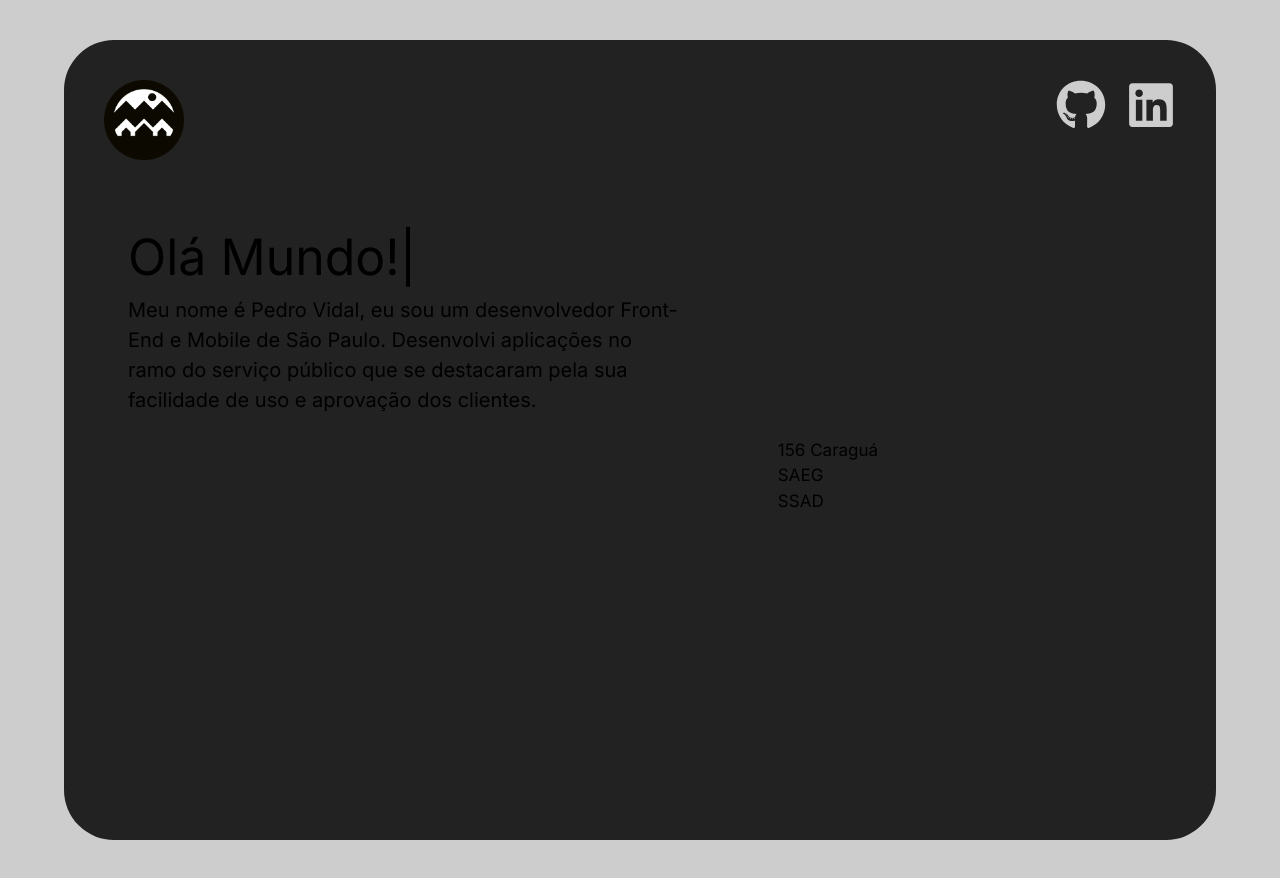
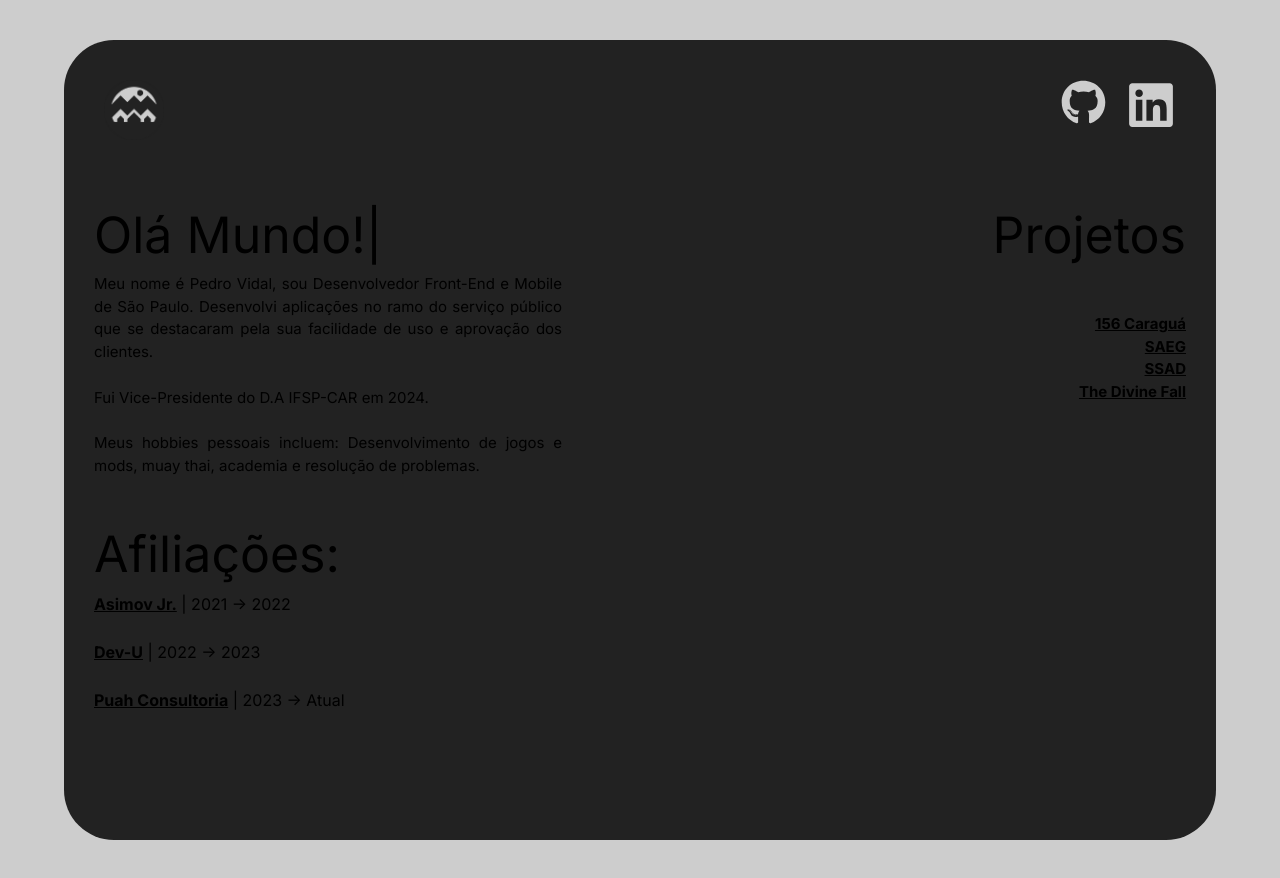
Before and after one commit to PedroVidal27/react-portfolio, a Next.js app: page / in a window 1280 px wide. Built offline with nearby package versions, Linux system fonts and the light colour scheme.

Commit message:
:sparkles: setup page transition

```diff
--- a/src/app/hook/useDimensions.ts
+++ b/src/app/hook/useDimensions.ts
@@ -1,7 +1,52 @@
 "use client";
-import { useState, useEffect, SetStateAction } from "react";
+import { useState, useEffect } from "react";
+
+const getWindowDimensions = () => {
+  const { innerWidth: width, innerHeight: height } = window;
+  return {
+    width,
+    height,
+  };
+};
 
 export default function useDimensions() {
+  const [windowDimensions, setWindowDimensions] = useState(getWindowDimensions());
+
+  useEffect(() => {
+    const handleResize = () => {
+      setWindowDimensions(getWindowDimensions());
+    };
+
+    window.addEventListener("resize", handleResize);
+    return () => window.removeEventListener("resize", handleResize);
+  }, []);
+
+  const isSmallDevice = () => {
+    const { width } = windowDimensions;
+    return width <= 675;
+  };
+
+  const isMediumDevice = () => {
+    const { width } = windowDimensions;
+    return width > 675 && width < 1450;
+  };
+
+  const isLargeDevice = () => {
+    const { width } = windowDimensions;
+    return width >= 1450;
+  };
+
+  const setSizeByScreen = (smallScreen: number, mediumScreen: number, largeScreen: number) => {
+    const { width } = windowDimensions;
+    if (width <= 675) {
+      return smallScreen;
+    }
+    if (width > 675 && width < 1450) {
+      return mediumScreen;
+    }
+    return largeScreen;
+  };
+
   return {
     setSizeByScreen,
     isSmallDevice,
@@ -9,65 +54,3 @@ export default function useDimensions() {
     isLargeDevice,
   };
 }
-
-export const isSmallDevice = () => {
-  const { innerWidth: width, innerHeight: height } = window;
-  // Determinar a classe de tamanho com base na largura e altura da tela em pixels
-  if (width <= 675) {
-    return true;
-  }
-};
-
-export const isMediumDevice = () => {
-  const { innerWidth: width, innerHeight: height } = window;
-  if (width > 675 && width < 1450) {
-    //411
-    return true;
-  }
-
-  return false;
-};
-
-export const isLargeDevice = () => {
-  const { innerWidth: width, innerHeight: height } = window;
-  if (width >= 1450) {
-    return true;
-  }
-  return false;
-};
-export const setSizeByScreen = (
-  smallScreen: number,
-  mediumScreen: number,
-  largeScreen: number
-) => {
-  const getWindowDimensions = () => {
-    const { innerWidth: width, innerHeight: height } = window;
-    return {
-      width,
-      height,
-    };
-  };
-  const [windowDimensions, setWindowDimensions] = useState<
-    { width: number; height: number } | undefined
-  >(undefined);
-
-  useEffect(() => {
-    setWindowDimensions(getWindowDimensions());
-    function handleResize() {
-      setWindowDimensions(getWindowDimensions());
-    }
-
-    window.addEventListener("resize", handleResize);
-    return () => window.removeEventListener("resize", handleResize);
-  }, []);
-
-  if (!windowDimensions) return;
-  if (windowDimensions.width <= 675) {
-    return smallScreen;
-  }
-  if (windowDimensions.width > 675 && windowDimensions.width < 1450) {
-    return mediumScreen;
-  }
-
-  return largeScreen;
-};
--- a/src/app/page.tsx
+++ b/src/app/page.tsx
@@ -1,4 +1,5 @@
 "use client";
+import { ReactNode, useState } from "react";
 import Typewritter from "./components/typing";
 import useDimensions from "./hook/useDimensions";
 import "./styles.css";
@@ -7,41 +8,235 @@ import { FaGithub, FaLinkedin } from "react-icons/fa";
 
 export default function Home() {
   const { setSizeByScreen, isLargeDevice } = useDimensions();
+  const [isFadingOut, setIsFadingOut] = useState(false);
+  const [content, setContent] = useState<ReactNode | undefined>(undefined);
+
+  const divineFall = () => {
+    return (
+      <div>
+        <h1 className="whitespace-nowrap" style={{ fontSize: "2rem" }}>
+          The Divine Fall
+        </h1>
+        <p className="text-justify" style={{ fontSize: "1rem" }}>
+          O desenvolvimento de The Divine Fall foi meu primeiro contato com
+          GameJams, tive a oportunidade de trabalhar ao lado de meus colegas da
+          DEV-U para desenvolver esse trabalho. O código, infelizmente está
+          perdido no limbo do tempo, mas continuo creditado sob o nome Schultz0.
+          Minha principal contribuição para o projeto foi no Level Design e
+          história.
+        </p>
+        <a>itch.io</a>
+      </div>
+    );
+  };
+
+  const saeg = (
+    <div>
+      <h1
+        className="whitespace-nowrap"
+        style={{ fontSize: setSizeByScreen(30, 50, 75) }}
+      >
+        New Content Here!
+      </h1>
+      <p
+        className="text-justify"
+        style={{ fontSize: setSizeByScreen(13, 15, 17) }}
+      >
+        This is the new content that appears after the fade-out animation.
+      </p>
+    </div>
+  );
+
+  const caragua = (
+    <div>
+      <h1
+        className="whitespace-nowrap"
+        style={{ fontSize: setSizeByScreen(30, 50, 75) }}
+      >
+        New Content Here!
+      </h1>
+      <p
+        className="text-justify"
+        style={{ fontSize: setSizeByScreen(13, 15, 17) }}
+      >
+        This is the new content that appears after the fade-out animation.
+      </p>
+    </div>
+  );
+
+  const ssad = (
+    <div>
+      <h1
+        className="whitespace-nowrap"
+        style={{ fontSize: setSizeByScreen(30, 50, 75) }}
+      >
+        New Content Here!
+      </h1>
+      <p
+        className="text-justify"
+        style={{ fontSize: setSizeByScreen(13, 15, 17) }}
+      >
+        This is the new content that appears after the fade-out animation.
+      </p>
+    </div>
+  );
+
+  const handleClick = (newContent: ReactNode | undefined) => {
+    setIsFadingOut(true);
+    setTimeout(() => {
+      setIsFadingOut(false);
+      setContent(newContent);
+    }, 1000);
+  };
 
   return (
     <main className="flex flex-col items-center justify-center">
       <section className="flex flex-col my-10 w-[90vw] h-[800px] pb-12 rounded-[50px] bg-[#222222]">
         <nav className="flex flex-row h-20 mt-10 w-full">
           <div className="ml-10 flex w-full justify-start">
-            <img src={logo.src} />
+            <img
+              style={{
+                width: setSizeByScreen(50, 60, 90),
+                height: setSizeByScreen(50, 60, 90),
+              }}
+              src={logo.src}
+            />
           </div>
           <div className="flex w-full justify-end gap-5 mr-10 text-[#CDCDCD]">
             <a>
-              <FaGithub size={setSizeByScreen(25, 50, 75)} />
+              <FaGithub size={setSizeByScreen(40, 45, 75)} />
             </a>
             <a>
-              <FaLinkedin size={setSizeByScreen(25, 50, 80)} />
+              <FaLinkedin size={setSizeByScreen(45, 50, 80)} />
             </a>
           </div>
         </nav>
-        <div className="flex flex-row w-full h-full mx-16">
+        <div className="flex flex-row w-full h-full">
           <div
-            style={{ paddingTop: setSizeByScreen(55, 60, 100) }}
-            className="flex flex-col w-full h-full"
+            style={{
+              paddingTop: setSizeByScreen(40, 50, 70),
+              marginLeft: setSizeByScreen(20, 30, 75),
+            }}
+            className={`flex flex-col w-[75%] h-full ${
+              isFadingOut ? "fade-out" : "fade-in"
+            }`}
           >
-            <h1 style={{ fontSize: setSizeByScreen(55, 50, 75) }}>
-              <Typewritter text={"Olá Mundo!"} delay={80} />
+            {content ? (
+              content
+            ) : (
+              <>
+                <h1
+                  className="w-[10vw] whitespace-nowrap"
+                  style={{ fontSize: setSizeByScreen(30, 50, 75) }}
+                >
+                  <Typewritter text={"Olá Mundo!"} delay={80} />
+                </h1>
+                <p
+                  className="text-justify"
+                  style={{ fontSize: setSizeByScreen(13, 15, 17) }}
+                >
+                  Meu nome é Pedro Vidal, sou Desenvolvedor Front-End e Mobile
+                  de São Paulo. Desenvolvi aplicações no ramo do serviço público
+                  que se destacaram pela sua facilidade de uso e aprovação dos
+                  clientes.
+                </p>
+                &nbsp;
+                <div
+                  className="text-justify"
+                  style={{ fontSize: setSizeByScreen(13, 15, 17) }}
+                >
+                  <p>Fui Vice-Presidente do D.A IFSP-CAR em 2024.</p>
+                  &nbsp;
+                  <p>
+                    {" "}
+                    Meus hobbies pessoais incluem: Desenvolvimento de jogos e
+                    mods, muay thai, academia e resolução de problemas.
+                  </p>
+                </div>
+                <h1
+                  className="whitespace-nowrap pt-10"
+                  style={{ fontSize: setSizeByScreen(30, 50, 45) }}
+                >
+                  Afiliações:
+                </h1>
+                <div>
+                  <a
+                    target="_blank"
+                    href="https://asimovjr.com.br/"
+                    className="inline underline font-bold"
+                  >
+                    Asimov Jr.
+                  </a>{" "}
+                  | 2021 {"->"} 2022
+                </div>
+                <br />
+                <div>
+                  <a
+                    target="_blank"
+                    href="https://dev-unifei.github.io/"
+                    className="inline underline font-bold"
+                  >
+                    Dev-U
+                  </a>{" "}
+                  | 2022 {"->"} 2023
+                </div>
+                <br />
+                <div>
+                  <p className="whitespace-nowrap">
+                    <a
+                      target="_blank"
+                      href="https://puah.com.br/"
+                      className="inline underline font-bold"
+                    >
+                      Puah Consultoria
+                    </a>{" "}
+                    | 2023 {"->"} Atual
+                  </p>
+                </div>
+              </>
+            )}
+          </div>
+          <div
+            style={{
+              paddingTop: setSizeByScreen(45, 50, 100),
+              marginRight: setSizeByScreen(20, 30, 75),
+              fontSize: setSizeByScreen(13, 15, 17),
+            }}
+            className="flex flex-col w-full h-full items-end"
+          >
+            <h1
+              className="whitespace-nowrap pb-10"
+              style={{ fontSize: setSizeByScreen(30, 50, 45) }}
+            >
+              Projetos
             </h1>
-            <p style={{ fontSize: setSizeByScreen(15, 20, 20) }}>
-              Meu nome é Pedro Vidal, eu sou um desenvolvedor Front-End e Mobile
-              de São Paulo. Desenvolvi aplicações no ramo do serviço público que
-              se destacaram pela sua facilidade de uso e aprovação dos clientes.
-            </p>
-          </div>
-          <div style={{ paddingLeft: setSizeByScreen(20, 100, 100), fontSize: setSizeByScreen(17, 17, 16) }} className="flex flex-col w-full h-full justify-center">
-            <a>156 Caraguá</a>
-            <a>SAEG</a>
-            <a>SSAD{isLargeDevice() ? " - Sistema de Solicitações e Acompanhamento de Demandas" : undefined}</a>
+            <a
+              className="inline underline font-bold"
+              onClick={() => handleClick(caragua)}
+            >
+              156 Caraguá
+            </a>
+            <a
+              className="inline underline font-bold"
+              onClick={() => handleClick(saeg)}
+            >
+              SAEG
+            </a>
+            <a
+              className="inline underline font-bold"
+              onClick={() => handleClick(ssad)}
+            >
+              SSAD
+              {isLargeDevice()
+                ? " - Sistema de Solicitações e Acompanhamento de Demandas"
+                : undefined}
+            </a>
+            <a
+              className="inline underline font-bold"
+              onClick={() => handleClick(divineFall())}
+            >
+              The Divine Fall
+            </a>
           </div>
         </div>
       </section>
--- a/src/app/styles.css
+++ b/src/app/styles.css
@@ -0,0 +1,43 @@
+.fade-out {
+  -webkit-animation: fade-out 1s ease-out both;
+  animation: fade-out 1s ease-out both;
+}
+
+.fade-in {
+  -webkit-animation: fade-in 1s ease-out both;
+  animation: fade-in 1s ease-out both;
+}
+
+@-webkit-keyframes fade-in {
+  0% {
+    opacity: 1;
+  }
+  100% {
+    opacity: 0;
+  }
+}
+@keyframes fade-in {
+  0% {
+    opacity: 0;
+  }
+  100% {
+    opacity: 1;
+  }
+}
+
+@-webkit-keyframes fade-out {
+  0% {
+    opacity: 1;
+  }
+  100% {
+    opacity: 0;
+  }
+}
+@keyframes fade-out {
+  0% {
+    opacity: 1;
+  }
+  100% {
+    opacity: 0;
+  }
+}
```
Also changed, not shown: src/assets/logo.png.
